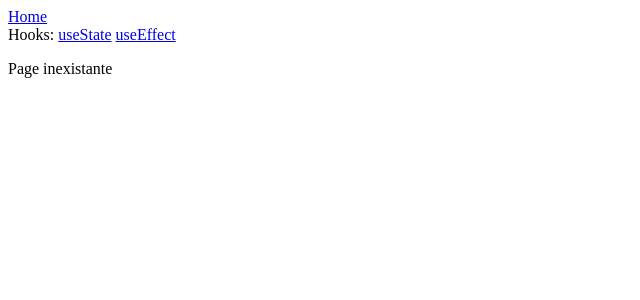
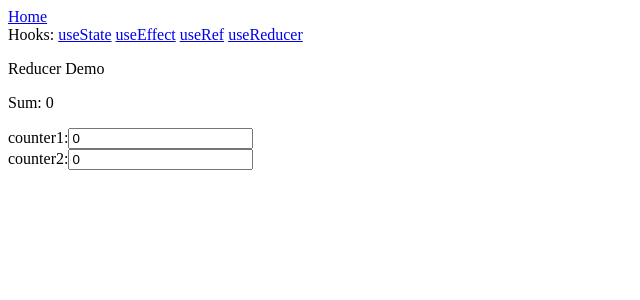
Before and after one commit to ZorroLeVrai/cours.tjs.react-hooks, a React (Vite) app: page /useReducer in a window 1280 px wide. Shown: the top 300 px of the page, without its empty margins (0-640 px from the left). Built offline with nearby package versions, Linux system fonts and the light colour scheme.

Commit message:
Adding useRef and useReducer

```diff
--- a/src/App.jsx
+++ b/src/App.jsx
@@ -6,6 +6,8 @@ import { RouterLayout } from './components/RouterLayout';
 import { Home } from './components/Home';
 import UseStateDemo from './components/UseStateDemo';
 import UseEffectDemos from './components/UseEffectDemos';
+import UseRefDemo from './components/UseRefDemo';
+import UseReducerDemo from './components/UseReducerDemo';
 
 function App() {
   return (
@@ -16,6 +18,8 @@ function App() {
             <Route path="/" element={<Home />} />
             <Route path="/useState" element={<UseStateDemo />} />
             <Route path="/useEffect" element={<UseEffectDemos />} />
+            <Route path="/useRef" element={<UseRefDemo />} />
+            <Route path="/useReducer" element={<UseReducerDemo />} />
             <Route path="*" element={<div>Page inexistante</div>} />
           </Route>
         </Routes>
--- a/src/components/RouterLayout.jsx
+++ b/src/components/RouterLayout.jsx
@@ -16,6 +16,8 @@ export const RouterLayout = () => {
         </span>
         <LinkElement to="/useState" text="useState" />
         <LinkElement to="/useEffect" text="useEffect" />
+        <LinkElement to="/useRef" text="useRef" />
+        <LinkElement to="/useReducer" text="useReducer" />
       </div>
       <div className={styles.marginTop}>
         <Outlet />
--- /dev/null
+++ b/src/components/SimpleInput.jsx
@@ -0,0 +1,12 @@
+const SimpleInput = ({content, name, dispatch}) => {
+  const handleOnChange = (e) => dispatch({type: `update_${name}`, payload: Number(e.target.value)});
+
+  return (
+    <>
+      <label htmlFor={name}>{name}:</label>
+      <input id={name} type="text" value={content} onChange={handleOnChange}/>
+    </>
+  );
+}
+
+export default SimpleInput;
--- /dev/null
+++ b/src/components/UseReducerDemo.jsx
@@ -0,0 +1,36 @@
+import { useReducer } from "react";
+import SimpleInput from "./SimpleInput";
+
+function getState(c1, c2) {
+  return ({counter1:c1, counter2:c2, sum:c1+c2});
+}
+
+function reducer(state, action) {
+  switch (action.type) {
+    case "update_counter1":
+      return getState(action.payload, state.counter2);
+    case "update_counter2":
+      return getState(state.counter1, action.payload);
+    default:
+      throw new Error("Unknown action type");
+  }
+}
+
+const UseReducerDemo = () => {
+  const [state, dispatch] = useReducer(reducer, getState(0,0));
+
+  return (
+    <>
+      <p>Reducer Demo</p>
+      <p>Sum: {state.sum}</p>
+      <div>
+        <SimpleInput name="counter1" content={state.counter1} dispatch={dispatch} />
+      </div>
+      <div>
+        <SimpleInput name="counter2" content={state.counter2} dispatch={dispatch} />
+      </div>
+    </>
+  );
+}
+
+export default UseReducerDemo;
--- /dev/null
+++ b/src/components/UseRefDemo.jsx
@@ -0,0 +1,17 @@
+// @flow
+import {useRef} from 'react';
+
+const UseRefDemo = () => {
+  const inputRef = useRef(null);
+
+  const setInputFocus = () => inputRef.current.focus();
+
+  return (
+    <div>
+      <input type="text" ref={inputRef} />
+      <button onClick={setInputFocus}>Get Focus</button>
+    </div>
+  );
+};
+
+export default UseRefDemo;
```
